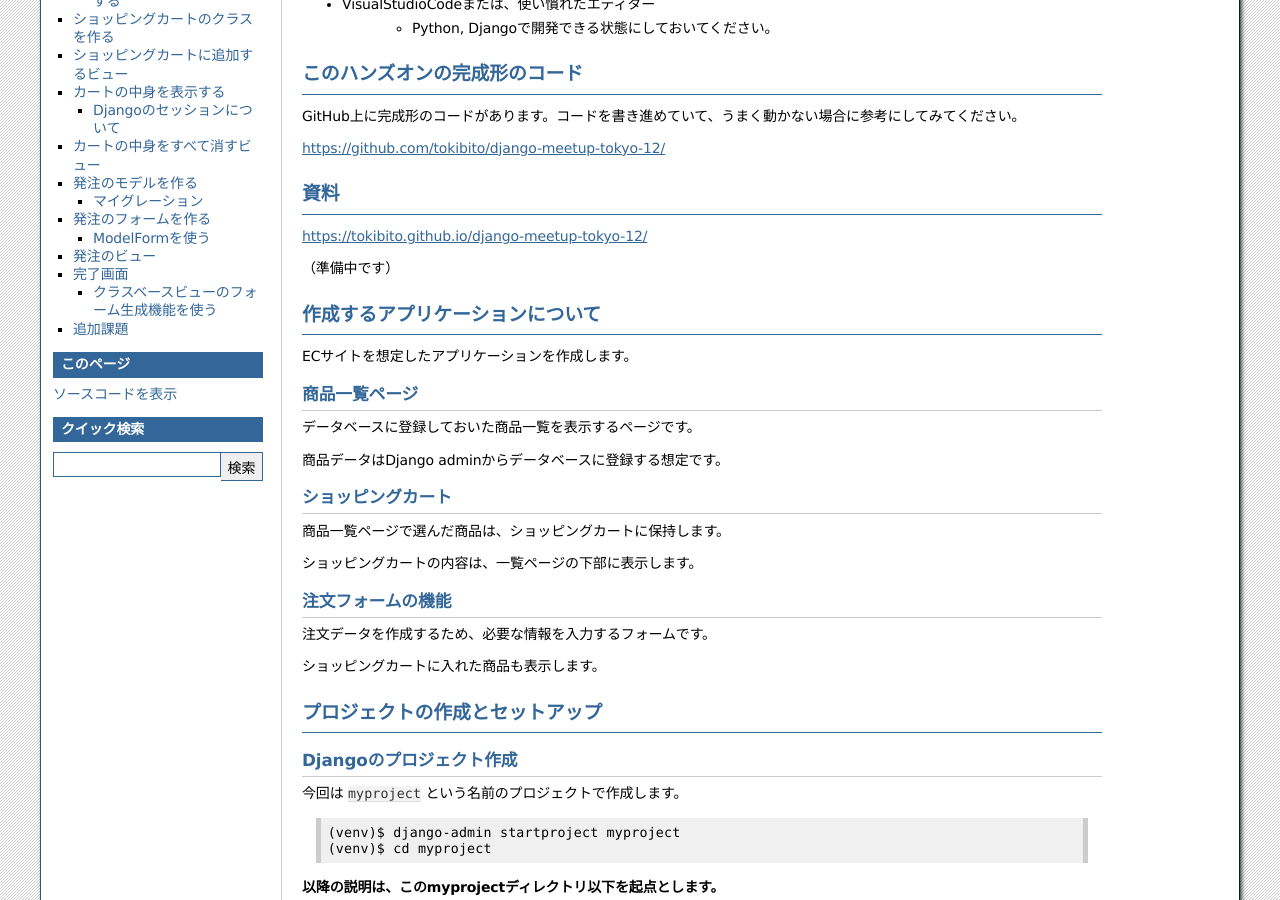
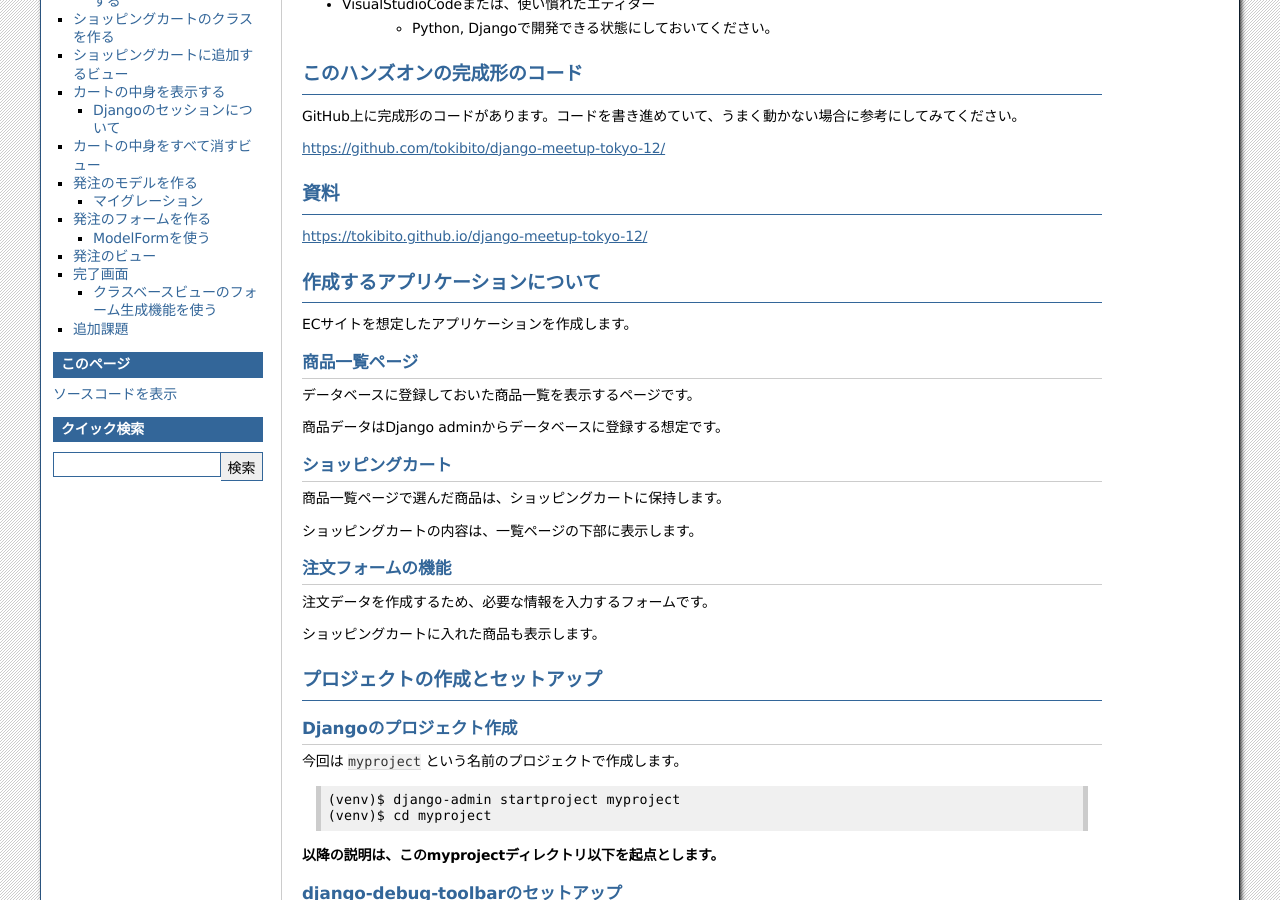
Before and after one commit to tokibito/django-meetup-tokyo-12, a Sphinx documentation site: the page built from docs/source/index.rst, in a window 1280 px wide and 900 px high, scrolled down 547 px. Built offline with Sphinx 7.4.7, drawn with Linux system fonts in a browser that asks for light colours.

Commit message:
URL記載

```diff
--- a/docs/source/index.rst
+++ b/docs/source/index.rst
@@ -35,8 +35,6 @@ https://github.com/tokibito/django-meetup-tokyo-12/
 ----
 
 https://tokibito.github.io/django-meetup-tokyo-12/
-
-（準備中です）
 
 作成するアプリケーションについて
 --------------------------------
```
Also changed, not shown: README.md (+2 -0 lines).
